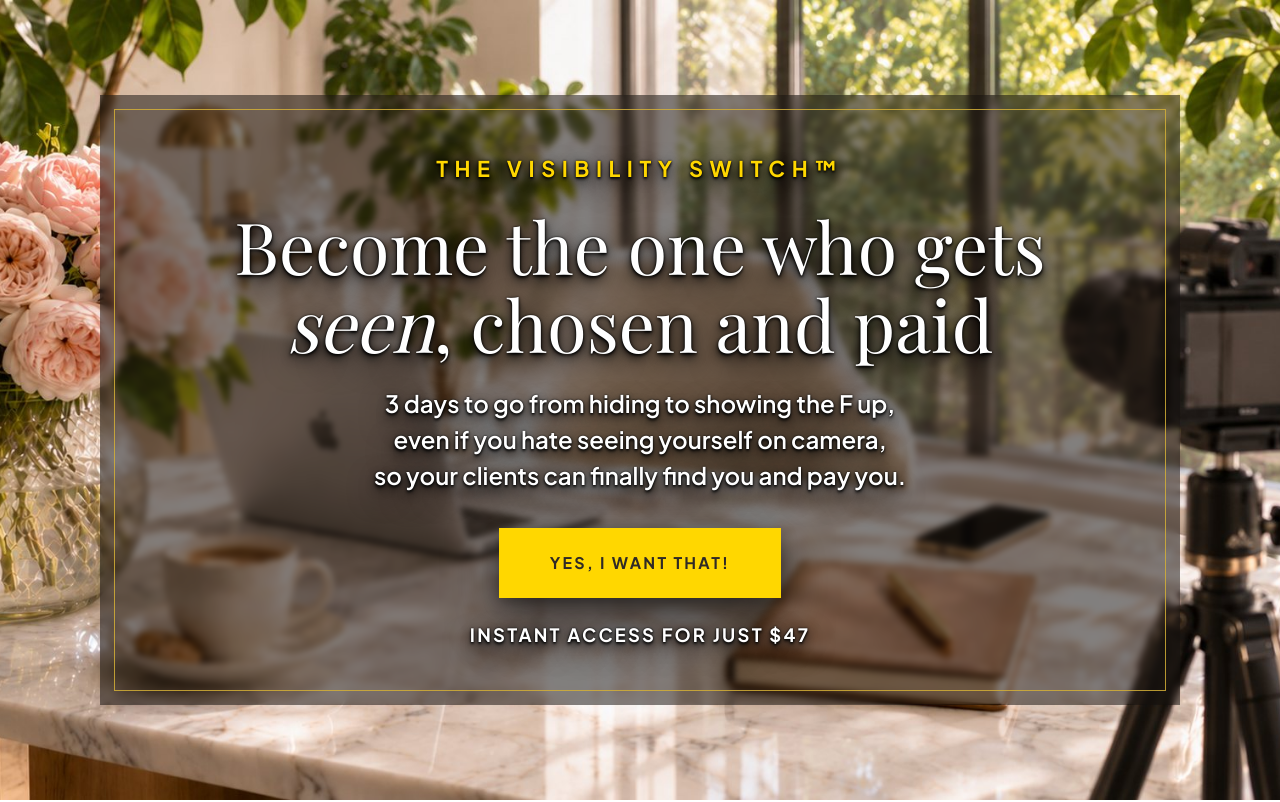
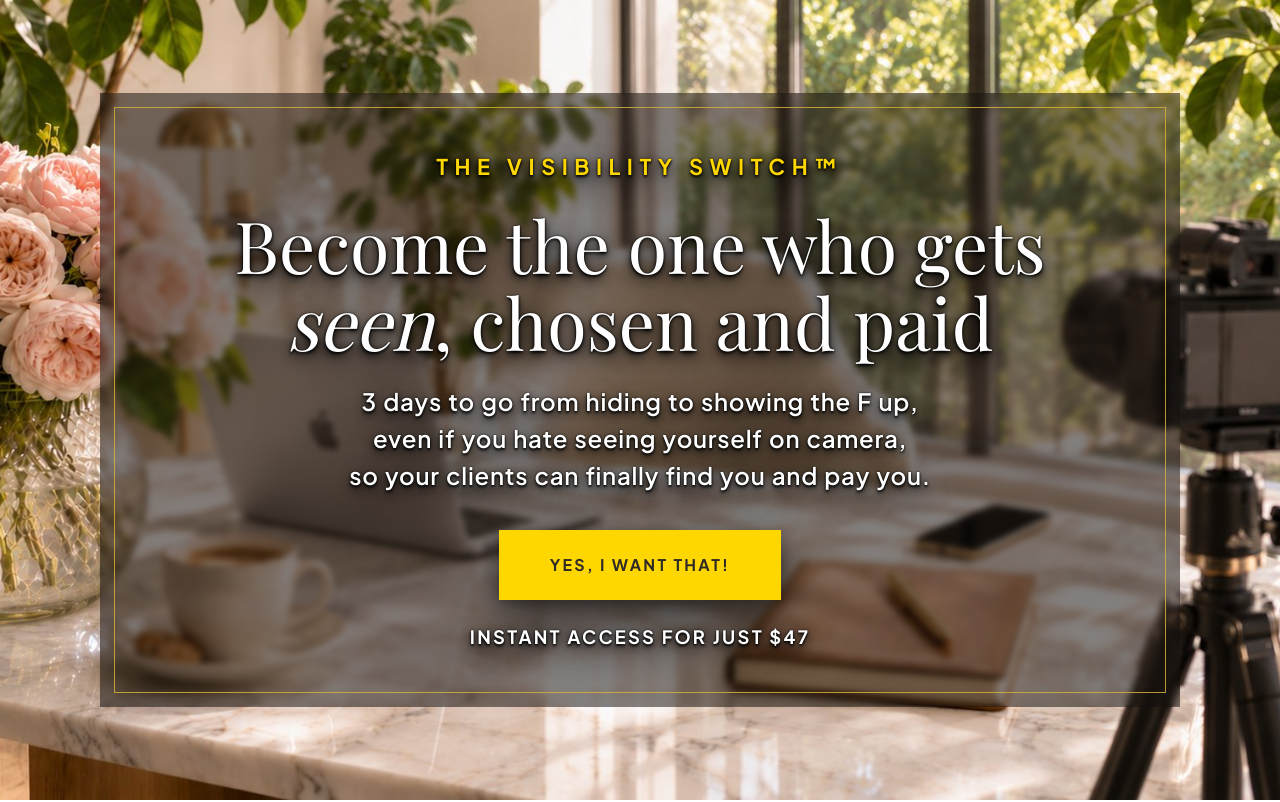
Before and after one commit to theidentitymagician/visibility-switch, a plain HTML site: page preview/index.html in a window 1280 px wide. Shown: the top 802 px of the page. Drawn offline with nearby package versions, Linux system fonts and the light colour scheme; a web font is replaced by a local one.

Commit message:
Hero subline letter spacing
Co-Authored-By: Claude Opus 5.5 <noreply@anthropic.com>
Claude-Session: https://claude.ai/code/session_01SBBnRPqnC9T2b7VVGEyvvm

```diff
--- a/preview/index.html
+++ b/preview/index.html
@@ -59,7 +59,7 @@ p+p{margin-top:1rem}
 .eyebrow{display:block;font-size:clamp(1.15rem,1.7vw,1.4rem);letter-spacing:.3em;text-transform:uppercase;font-weight:700;color:var(--bright);margin-bottom:1.3rem;text-shadow:0 0 2px #000,0 2px 3px rgba(0,0,0,1),0 4px 12px rgba(0,0,0,.95),0 10px 28px rgba(0,0,0,.85)}
 .hero h1{font-family:'Playfair Display',serif;font-weight:400;font-size:clamp(2.5rem,5.6vw,5rem);line-height:1.08;margin-bottom:1.4rem}
 .hero h1 em{font-style:italic}
-.hero .sub{font-size:clamp(1.2rem,2vw,1.5rem);font-weight:600;max-width:860px;margin:0 auto 2.2rem;line-height:1.5}
+.hero .sub{font-size:clamp(1.2rem,2vw,1.5rem);font-weight:600;max-width:900px;margin:0 auto 2.2rem;line-height:1.55;letter-spacing:.03em;word-spacing:.06em}
 .hero .micro{margin-top:1.3rem}
 
 /* RED BAND */
```
